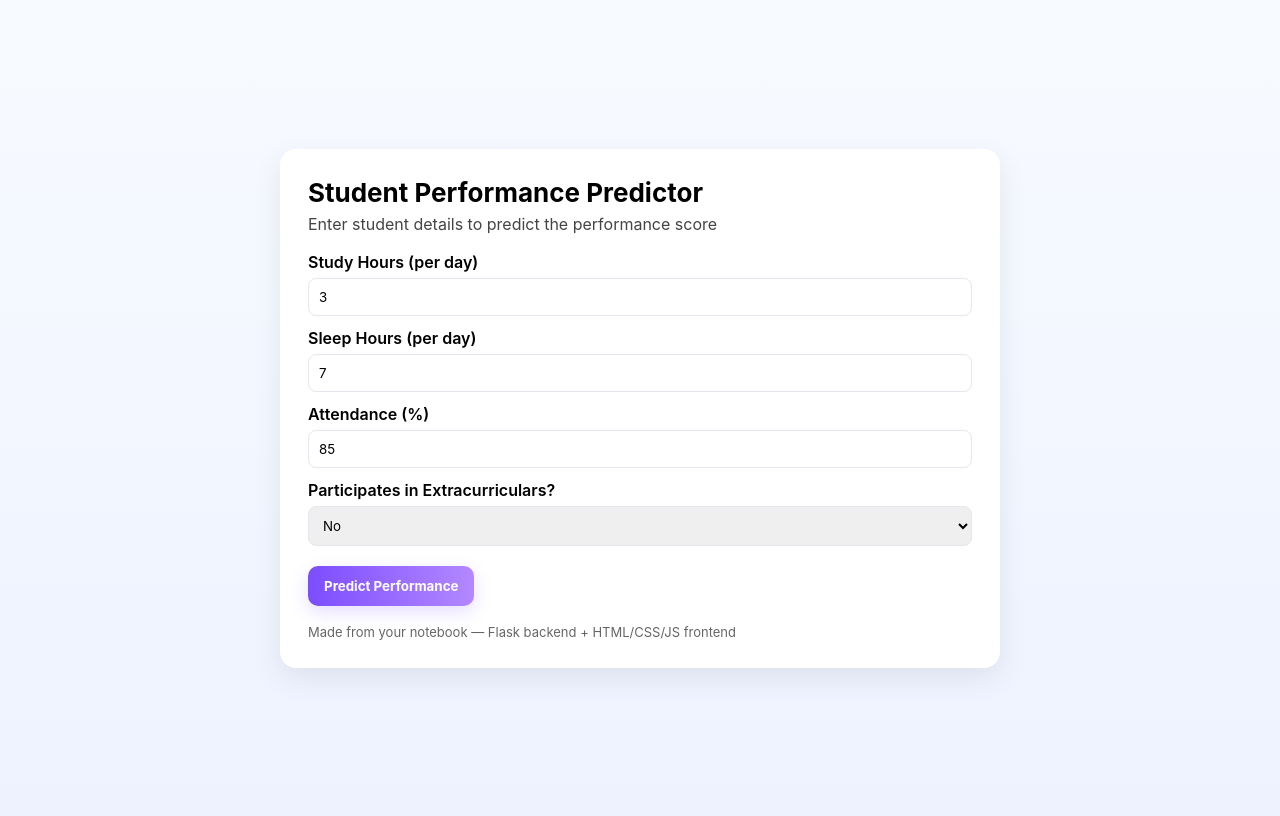
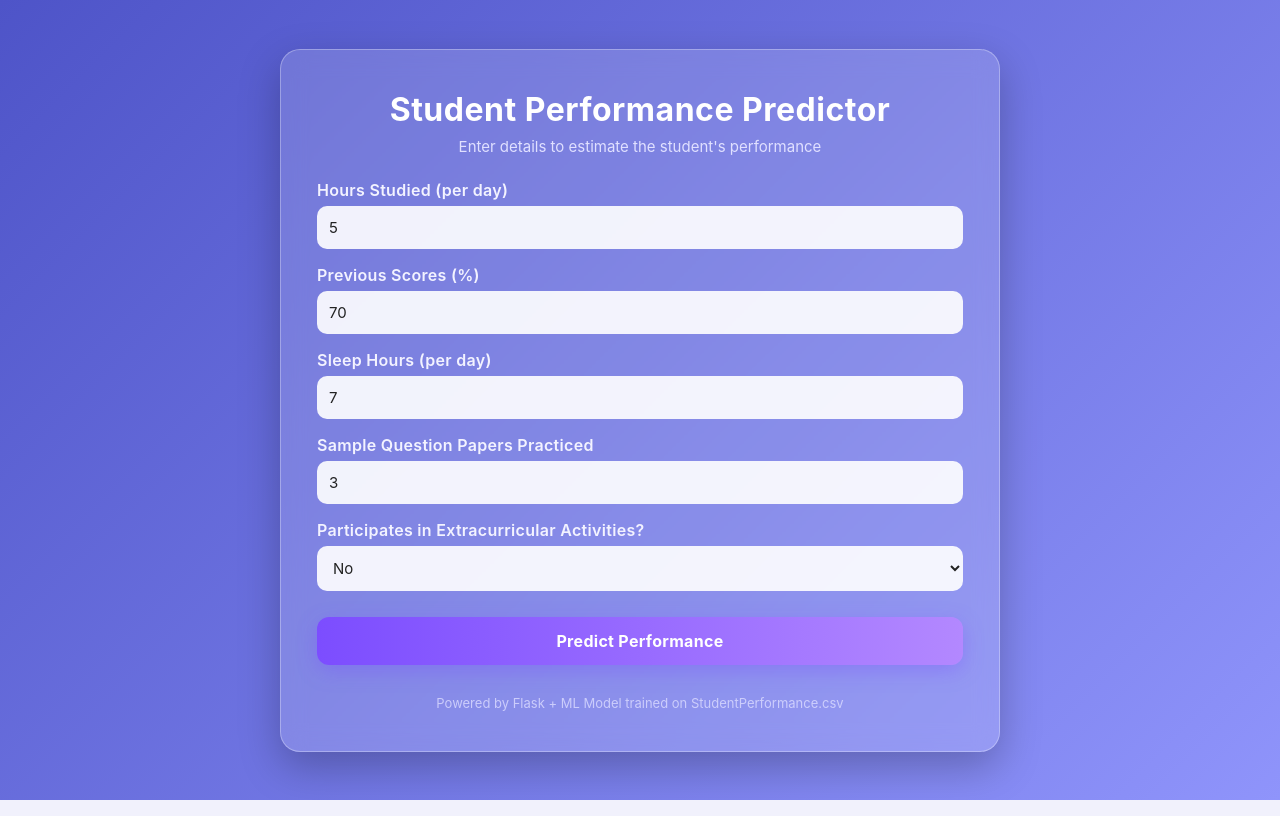
Before and after one commit to MohammadAdnan14/student-score-predictor, a Flask app: page / in a window 1280 px wide. Run offline with Flask 3, Linux system fonts and the light colour scheme.

Commit message:
changes done

```diff
--- a/app.py
+++ b/app.py
@@ -1,46 +1,68 @@
-from flask import Flask, request, jsonify, render_template
-import os, pickle
+from flask import Flask, render_template, request, jsonify
+import pickle
+import numpy as np
+import os
+
+app = Flask(__name__)
 
 MODEL_PATH = "model.pkl"
 
-app = Flask(__name__, static_folder='static', template_folder='templates')
 
-def load_model():
-    if os.path.exists(MODEL_PATH):
-        with open(MODEL_PATH, "rb") as f:
-            return pickle.load(f)
-    return None
+if os.path.exists(MODEL_PATH):
+    with open(MODEL_PATH, "rb") as f:
+        model = pickle.load(f)
+else:
+    model = None
+    print("⚠️ model.pkl not found! Please run model_train.py first.")
 
 @app.route("/")
-def index():
+def home():
     return render_template("index.html")
 
 @app.route("/predict", methods=["POST"])
 def predict():
-    data = request.json or {}
-    model = load_model()
-    # Expected fields: study_hours, sleep_hours, attendance, extracurricular (0 or 1)
     try:
-        study = float(data.get("study_hours", 0))
+        data = request.get_json()
+        print("Received data:", data)
+
+        hours = float(data.get("hours_studied", 0))
+        prev_score = float(data.get("previous_scores", 0))
         sleep = float(data.get("sleep_hours", 0))
-        attendance = float(data.get("attendance", 0))
-        extra = int(data.get("extracurricular", 0))
+        papers = float(data.get("papers_practiced", 0))
+        extra_raw = str(data.get("extracurricular", "No")).strip().lower()
+        extra = 1 if extra_raw in ["yes", "y", "1", "true"] else 0
+
+        features = np.array([[hours, prev_score, extra, sleep, papers]])
+        print("Features:", features)
+
+        if model:
+            predicted_score = model.predict(features)[0]
+            source = "Trained ML Model"
+        else:
+
+            predicted_score = (hours * 5) + (prev_score * 0.4) + (sleep * 2) + (papers * 3) + (extra * 5)
+            predicted_score = min(100, predicted_score)
+            source = "Heuristic Fallback"
+
+
+        if predicted_score >= 85:
+            remark = "Excellent Performance!"
+        elif predicted_score >= 70:
+            remark = "Good Job! Keep it up."
+        elif predicted_score >= 50:
+            remark = "Average. You can improve!"
+        else:
+            remark = "Needs Improvement."
+
+        return jsonify({
+            "predicted_score": round(predicted_score, 2),
+            "remark": remark,
+            "source": source
+        })
     except Exception as e:
-        return jsonify({"error": "Invalid input types", "details": str(e)}), 400
+        print("Error:", e)
+        return jsonify({"error": str(e)}), 500
 
-    if model:
-        # model expects a 2D array
-        X = [[study, sleep, attendance, extra]]
-        pred = model.predict(X)[0]
-        source = "trained_model"
-    else:
-        # fallback heuristic if no model available
-        pred = (0.5*study) + (0.2*sleep) + (0.25*(attendance/100)*10) + (0.5*extra)
-        source = "heuristic_fallback"
-    # Clip prediction to 0-100 range
-    pred = max(0, min(100, float(pred)))
-    remark = "Excellent" if pred>=75 else ("Good" if pred>=60 else ("Average" if pred>=40 else "Needs Improvement"))
-    return jsonify({"predicted_score": round(pred,2), "remark": remark, "source": source})
 
 if __name__ == "__main__":
-    app.run(debug=True, port=5000)
+    app.run(debug=True)
--- a/static/script.js
+++ b/static/script.js
@@ -1,14 +1,16 @@
-document.getElementById("predictBtn").addEventListener("click", async ()=>{
-  const study = document.getElementById("study").value;
-  const sleep = document.getElementById("sleep").value;
-  const attendance = document.getElementById("attendance").value;
-  const extra = document.getElementById("extra").value;
+document.getElementById("predictBtn").addEventListener("click", async () => {
+  const hours = parseFloat(document.getElementById("hours").value);
+  const prev = parseFloat(document.getElementById("prev").value);
+  const sleep = parseFloat(document.getElementById("sleep").value);
+  const papers = parseFloat(document.getElementById("papers").value);
+  const extraValue = document.getElementById("extra").value;
 
   const payload = {
-    study_hours: study,
+    hours_studied: hours,
+    previous_scores: prev,
     sleep_hours: sleep,
-    attendance: attendance,
-    extracurricular: extra
+    papers_practiced: papers,
+    extracurricular: extraValue,
   };
 
   const resBox = document.getElementById("result");
@@ -16,14 +18,16 @@ document.getElementById("predictBtn").addEventListener("click", async ()=>{
   const remarkEl = document.getElementById("remark");
   const sourceEl = document.getElementById("source");
 
-  try{
+  try {
     const resp = await fetch("/predict", {
       method: "POST",
-      headers: {"Content-Type":"application/json"},
-      body: JSON.stringify(payload)
+      headers: { "Content-Type": "application/json" },
+      body: JSON.stringify(payload),
     });
+
     const data = await resp.json();
-    if(resp.ok){
+
+    if (resp.ok) {
       scoreEl.textContent = data.predicted_score + " / 100";
       remarkEl.textContent = data.remark;
       sourceEl.textContent = "Source: " + data.source;
@@ -34,7 +38,7 @@ document.getElementById("predictBtn").addEventListener("click", async ()=>{
       sourceEl.textContent = JSON.stringify(data);
       resBox.hidden = false;
     }
-  }catch(err){
+  } catch (err) {
     scoreEl.textContent = "Network Error";
     remarkEl.textContent = err.message;
     sourceEl.textContent = "";
--- a/static/style.css
+++ b/static/style.css
@@ -1,13 +1,175 @@
-*{box-sizing:border-box;font-family:Inter,ui-sans-serif,system-ui, -apple-system, "Segoe UI", Roboto, "Helvetica Neue", Arial;}
-body{background:linear-gradient(180deg,#f7fbff, #eef2ff);min-height:100vh;display:flex;align-items:center;justify-content:center;padding:24px;}
-.card{width:100%;max-width:720px;background:white;border-radius:16px;padding:28px;box-shadow:0 10px 30px rgba(12,12,20,0.08);}
-h1{font-size:26px;margin:0 0 6px;}
-.subtitle{color:#444;margin:0 0 18px;}
-.form-row{display:flex;flex-direction:column;margin-bottom:12px;}
-label{font-weight:600;margin-bottom:6px;}
-input[type=number], select{padding:10px;border-radius:8px;border:1px solid #e6e6ee;}
-button{background:linear-gradient(90deg,#7c4dff,#b388ff);color:white;padding:12px 16px;border-radius:10px;border:0;font-weight:700;margin-top:8px;cursor:pointer;box-shadow:0 6px 18px rgba(124,77,255,0.18);}
-button:hover{transform:translateY(-2px);}
-.result-card{margin-top:18px;padding:14px;border-radius:10px;border:1px solid #eee;background:linear-gradient(180deg,#ffffff,#fbfbff);}
-#score{font-size:36px;margin:0;}
-.footer{margin-top:18px;color:#666;font-size:13px;}
+
+* {
+  box-sizing: border-box;
+  font-family: "Poppins", "Inter", system-ui, -apple-system, "Segoe UI", Roboto, "Helvetica Neue", Arial, sans-serif;
+}
+
+body {
+  margin: 0;
+  min-height: 100vh;
+  display: flex;
+  align-items: center;
+  justify-content: center;
+  background: linear-gradient(135deg, #4e54c8, #8f94fb);
+  background-attachment: fixed;
+  overflow-x: hidden;
+}
+
+
+.card {
+  width: 100%;
+  max-width: 720px;
+  background: rgba(255, 255, 255, 0.15);
+  border-radius: 20px;
+  padding: 40px 36px;
+  box-shadow: 0 15px 40px rgba(0, 0, 0, 0.25);
+  backdrop-filter: blur(12px);
+  border: 1px solid rgba(255, 255, 255, 0.3);
+  animation: fadeIn 0.8s ease forwards;
+  color: #fff;
+}
+
+@keyframes fadeIn {
+  from {
+    opacity: 0;
+    transform: translateY(20px);
+  }
+  to {
+    opacity: 1;
+    transform: translateY(0);
+  }
+}
+
+h1 {
+  font-size: 32px;
+  margin: 0 0 8px;
+  color: #ffffff;
+  text-align: center;
+  letter-spacing: 0.5px;
+}
+
+.subtitle {
+  text-align: center;
+  color: #e0e0ff;
+  margin: 0 0 24px;
+  font-size: 15px;
+}
+.form-row {
+  display: flex;
+  flex-direction: column;
+  margin-bottom: 16px;
+}
+
+label {
+  font-weight: 600;
+  margin-bottom: 6px;
+  color: #f3f3ff;
+  letter-spacing: 0.3px;
+}
+
+input[type=number],
+select {
+  padding: 12px;
+  border-radius: 10px;
+  border: none;
+  font-size: 15px;
+  color: #222;
+  background: rgba(255, 255, 255, 0.9);
+  transition: all 0.3s ease;
+}
+
+input[type=number]:focus,
+select:focus {
+  outline: none;
+  background: #fff;
+  box-shadow: 0 0 8px rgba(124, 77, 255, 0.5);
+}
+
+
+button {
+  width: 100%;
+  background: linear-gradient(90deg, #7c4dff, #b388ff);
+  color: white;
+  padding: 14px;
+  border-radius: 12px;
+  border: none;
+  font-size: 16px;
+  font-weight: 700;
+  letter-spacing: 0.3px;
+  margin-top: 10px;
+  cursor: pointer;
+  box-shadow: 0 6px 20px rgba(124, 77, 255, 0.35);
+  transition: all 0.25s ease;
+}
+
+button:hover {
+  transform: scale(1.03);
+  box-shadow: 0 8px 25px rgba(124, 77, 255, 0.45);
+}
+
+
+.result-card {
+  margin-top: 26px;
+  padding: 24px;
+  border-radius: 14px;
+  background: rgba(255, 255, 255, 0.15);
+  border: 1px solid rgba(255, 255, 255, 0.3);
+  backdrop-filter: blur(8px);
+  text-align: center;
+  animation: popUp 0.5s ease;
+}
+
+@keyframes popUp {
+  from {
+    transform: scale(0.95);
+    opacity: 0;
+  }
+  to {
+    transform: scale(1);
+    opacity: 1;
+  }
+}
+
+#score {
+  font-size: 48px;
+  font-weight: 800;
+  color: #ffcc70;
+  margin: 0;
+}
+
+#remark {
+  font-weight: 500;
+  color: #f0f0ff;
+  margin-top: 6px;
+}
+
+#source {
+  font-size: 13px;
+  color: #e1e1ff;
+  margin-top: 10px;
+  display: block;
+}
+
+
+.footer {
+  margin-top: 30px;
+  color: #dcdcff;
+  font-size: 13px;
+  text-align: center;
+  opacity: 0.8;
+}
+
+
+@media (max-width: 600px) {
+  .card {
+    padding: 28px 20px;
+  }
+
+  h1 {
+    font-size: 26px;
+  }
+
+  #score {
+    font-size: 36px;
+  }
+}
--- a/templates/index.html
+++ b/templates/index.html
@@ -9,11 +9,16 @@
   <body>
     <main class="card">
       <h1>Student Performance Predictor</h1>
-      <p class="subtitle">Enter student details to predict the performance score</p>
+      <p class="subtitle">Enter details to estimate the student's performance</p>
 
       <div class="form-row">
-        <label>Study Hours (per day)</label>
-        <input id="study" type="number" step="0.1" value="3" />
+        <label>Hours Studied (per day)</label>
+        <input id="hours" type="number" step="0.1" value="5" />
+      </div>
+
+      <div class="form-row">
+        <label>Previous Scores (%)</label>
+        <input id="prev" type="number" step="1" value="70" />
       </div>
 
       <div class="form-row">
@@ -22,15 +27,15 @@
       </div>
 
       <div class="form-row">
-        <label>Attendance (%)</label>
-        <input id="attendance" type="number" step="1" value="85" />
+        <label>Sample Question Papers Practiced</label>
+        <input id="papers" type="number" step="1" value="3" />
       </div>
 
       <div class="form-row">
-        <label>Participates in Extracurriculars?</label>
+        <label>Participates in Extracurricular Activities?</label>
         <select id="extra">
-          <option value="1">Yes</option>
-          <option value="0" selected>No</option>
+          <option value="Yes">Yes</option>
+          <option value="No" selected>No</option>
         </select>
       </div>
 
@@ -42,7 +47,9 @@
         <small id="source"></small>
       </div>
 
-      <footer class="footer">Made from your notebook — Flask backend + HTML/CSS/JS frontend</footer>
+      <footer class="footer">
+        Powered by Flask + ML Model trained on StudentPerformance.csv
+      </footer>
     </main>
 
     <script src="/static/script.js"></script>
```
Also changed, not shown: model_train.py (+52 -42 lines), 1 other file.
